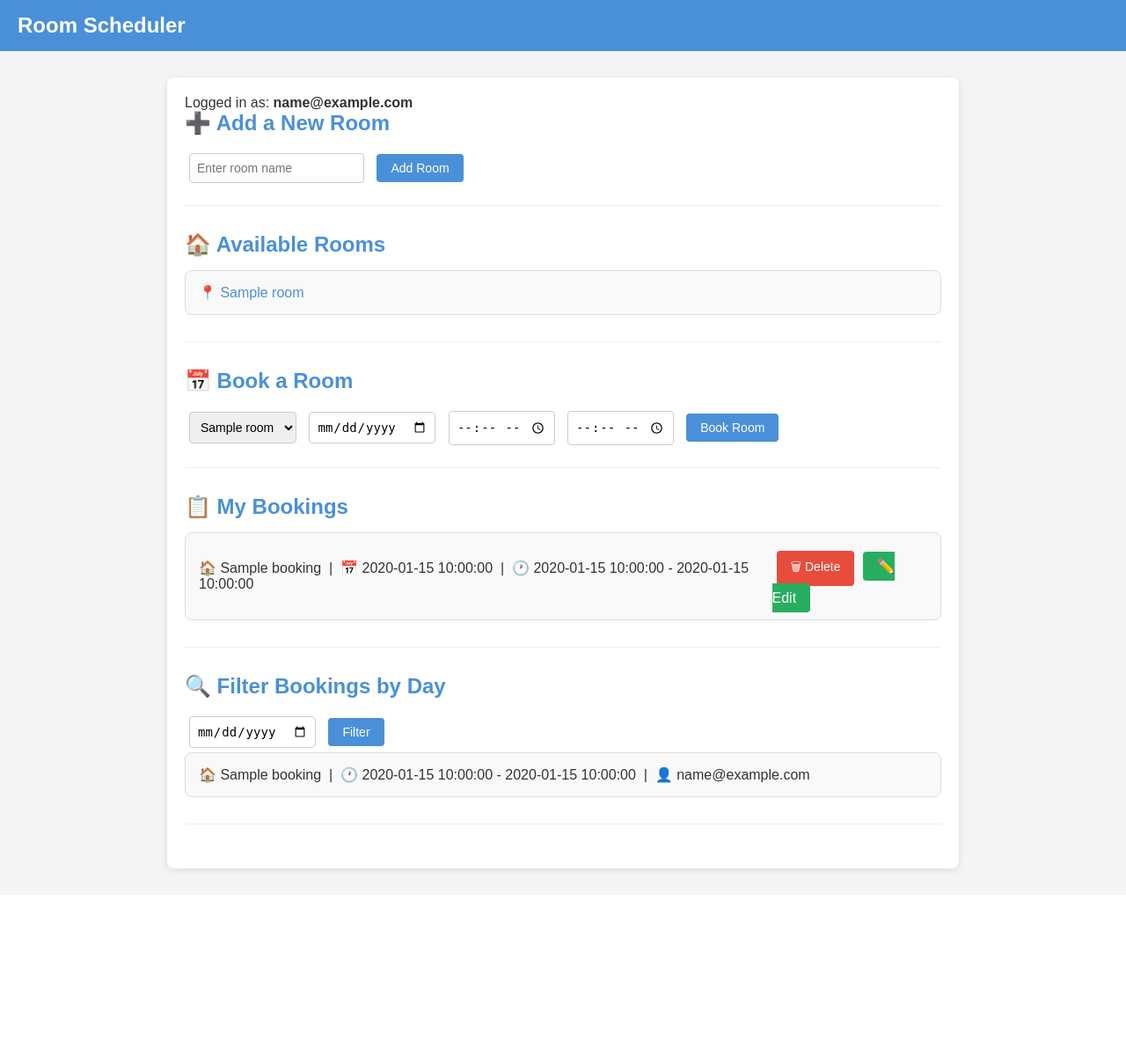
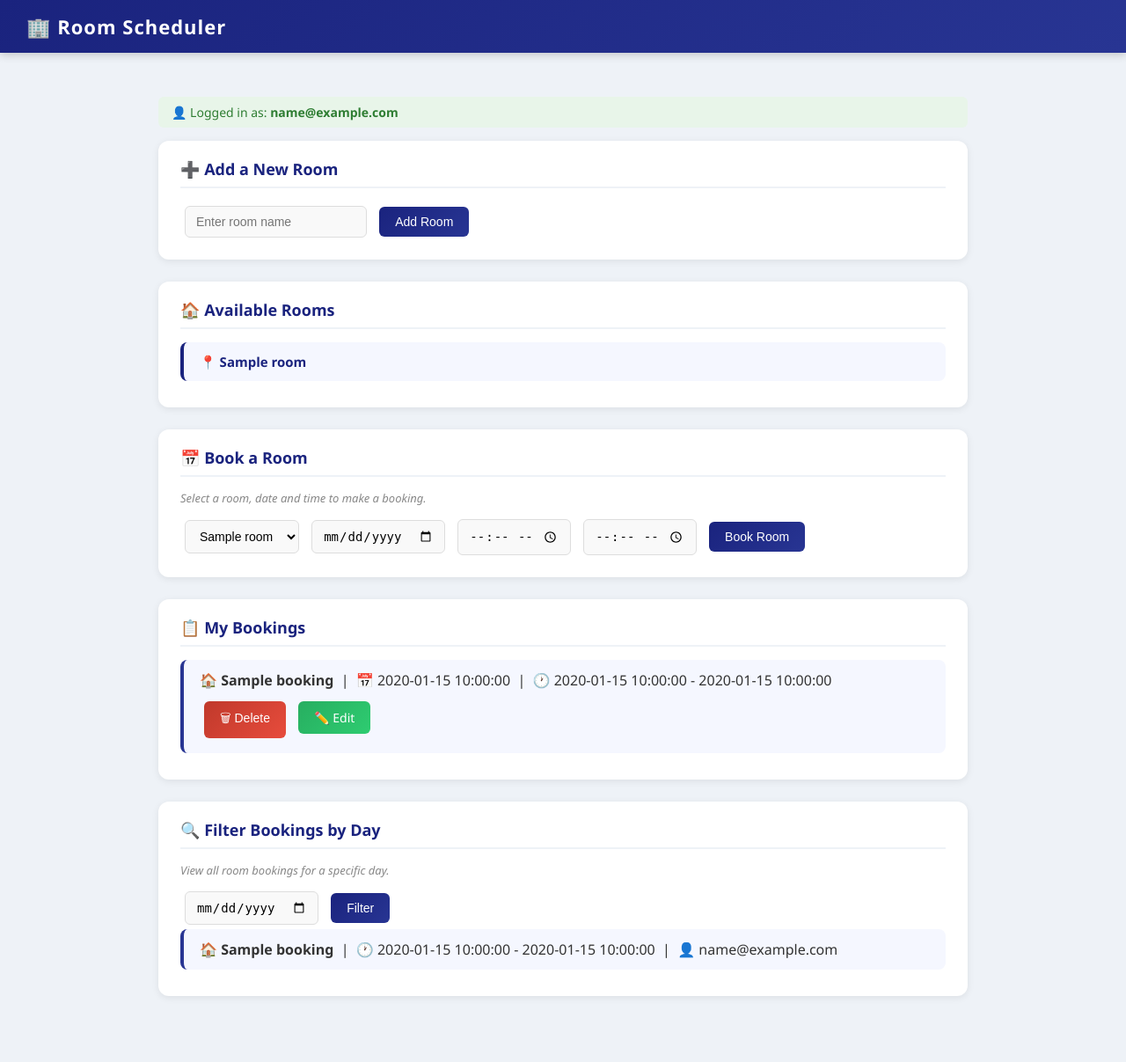
Before and after one commit to AditiTiwari07/room-scheduler-fastapi, a FastAPI app: template templates/index.html in a window 1280 px wide. Shown: the whole page at 88% size. Before the commit the page ends 995 px from the top, so only its background shows below. Run offline with FastAPI, Linux system fonts and the light colour scheme; the template is opened without the code that fills it: most values are stand-ins (such as "Sample title", 1, 10 or a date in 2020); parts of the project's set-up code (start-up, migrations or seed data) failed here and were passed over; some libraries are stand-ins or nearby versions.

Commit message:
error messages and improve UI design

```diff
--- a/app.py
+++ b/app.py
@@ -27,13 +27,13 @@ except Exception as e:
 # Define the app
 app = FastAPI()
 
-# Open database and collections
+
 db = client['A1-3195197']
 room_collection = db['rooms']
 day_collection = db['days']
 booking_collection = db['bookings']
 
-# Firebase request adapter
+
 firebase_request_adapter = requests.Request()
 
 # Static files and templates
@@ -56,7 +56,7 @@ def validateFirebaseToken(id_token):
 @app.get('/', response_class=HTMLResponse)
 async def root(request: Request):
     id_token = request.cookies.get('token')
-    error_message = 'No error here'
+    error_message = request.query_params.get('error', '')
     user_token = None
 
     user_token = validateFirebaseToken(id_token)
@@ -66,7 +66,7 @@ async def root(request: Request):
     for room in room_collection.find():
         rooms.append(room)
 
-    # get all bookings for current user
+
     bookings = []
     if user_token:
         for booking in booking_collection.find({'user_email': user_token['email']}):
@@ -94,7 +94,7 @@ async def addRoom(request: Request):
     # check if room already exists
     existing_room = room_collection.find_one({'name': room_name})
     if existing_room:
-        return RedirectResponse('/', status_code=status.HTTP_302_FOUND)
+        return RedirectResponse('/?error=Room+already+exists', status_code=status.HTTP_302_FOUND)
 
     # add room to database
     room_collection.insert_one({
@@ -119,6 +119,10 @@ async def addBooking(request: Request):
     start_time = form['start_time']
     end_time = form['end_time']
 
+
+    if end_time <= start_time:
+        return RedirectResponse('/?error=End+time+must+be+after+start+time', status_code=status.HTTP_302_FOUND)
+
     # check for clashing bookings
     existing_bookings = booking_collection.find({
         'room_name': room_name,
@@ -129,7 +133,7 @@ async def addBooking(request: Request):
         existing_start = existing['start_time']
         existing_end = existing['end_time']
         if not (end_time <= existing_start or start_time >= existing_end):
-            return RedirectResponse('/', status_code=status.HTTP_302_FOUND)
+            return RedirectResponse('/?error=Room+already+booked+for+this+time', status_code=status.HTTP_302_FOUND)
 
     # add booking to database
     booking_collection.insert_one({
@@ -153,7 +157,6 @@ async def deleteBooking(request: Request):
     form = await request.form()
     booking_id = form['booking_id']
 
-    # only delete if this booking belongs to the current user
     booking = booking_collection.find_one({
         '_id': ObjectId(booking_id),
         'user_email': user_token['email']
@@ -200,11 +203,13 @@ async def editBookingPost(request: Request, booking_id: str):
     start_time = form['start_time']
     end_time = form['end_time']
 
-    # get current booking to know the room name
+    if end_time <= start_time:
+        return RedirectResponse('/?error=End+time+must+be+after+start+time', status_code=status.HTTP_302_FOUND)
+
+
     booking = booking_collection.find_one({'_id': ObjectId(booking_id)})
     room_name = booking['room_name']
 
-    # check for clashing bookings excluding current booking
     existing_bookings = booking_collection.find({
         'room_name': room_name,
         'date': date,
@@ -215,7 +220,7 @@ async def editBookingPost(request: Request, booking_id: str):
         existing_start = existing['start_time']
         existing_end = existing['end_time']
         if not (end_time <= existing_start or start_time >= existing_end):
-            return RedirectResponse('/', status_code=status.HTTP_302_FOUND)
+            return RedirectResponse('/?error=Room+already+booked+for+this+time', status_code=status.HTTP_302_FOUND)
 
     # update the booking
     booking_collection.update_one(
@@ -228,6 +233,8 @@ async def editBookingPost(request: Request, booking_id: str):
     )
 
     return RedirectResponse('/', status_code=status.HTTP_302_FOUND)
+
+
 @app.post('/delete-room', response_class=RedirectResponse)
 async def deleteRoom(request: Request):
     id_token = request.cookies.get('token')
@@ -245,17 +252,19 @@ async def deleteRoom(request: Request):
     })
 
     if not room:
-        return RedirectResponse('/', status_code=status.HTTP_302_FOUND)
+        return RedirectResponse('/?error=You+can+only+delete+rooms+you+created', status_code=status.HTTP_302_FOUND)
 
     # check if room has any bookings
     existing_bookings = booking_collection.find_one({'room_name': room_name})
     if existing_bookings:
-        return RedirectResponse('/', status_code=status.HTTP_302_FOUND)
+        return RedirectResponse('/?error=Cannot+delete+room+with+existing+bookings', status_code=status.HTTP_302_FOUND)
 
     # delete the room
     room_collection.delete_one({'name': room_name})
 
     return RedirectResponse('/', status_code=status.HTTP_302_FOUND)
+
+
 @app.post('/filter-bookings', response_class=HTMLResponse)
 async def filterBookings(request: Request):
     id_token = request.cookies.get('token')
@@ -275,7 +284,6 @@ async def filterBookings(request: Request):
     for booking in booking_collection.find({'user_email': user_token['email']}):
         bookings.append(booking)
 
-
     filtered_bookings = []
     for booking in booking_collection.find({'date': date}):
         filtered_bookings.append(booking)
@@ -286,11 +294,13 @@ async def filterBookings(request: Request):
     return templates.TemplateResponse('index.html', {
         'request': request,
         'user_token': user_token,
-        'error_message': 'No error here',
+        'error_message': '',
         'rooms': rooms,
         'bookings': bookings,
         'filtered_bookings': filtered_bookings
     })
+
+
 @app.get('/room/{room_name}', response_class=HTMLResponse)
 async def viewRoom(request: Request, room_name: str):
     id_token = request.cookies.get('token')
@@ -298,13 +308,13 @@ async def viewRoom(request: Request, room_name: str):
     if not user_token:
         return RedirectResponse('/', status_code=status.HTTP_302_FOUND)
 
-    # get all bookings for this room sorted by date and time
+
     bookings = []
     for booking in booking_collection.find({'room_name': room_name}):
         bookings.append(booking)
     bookings.sort(key=lambda x: (x['date'], x['start_time']))
 
-    # get bookings for this room by current user
+
     my_bookings = []
     for booking in booking_collection.find({
         'room_name': room_name,
@@ -313,7 +323,7 @@ async def viewRoom(request: Request, room_name: str):
         my_bookings.append(booking)
     my_bookings.sort(key=lambda x: (x['date'], x['start_time']))
 
-    # calculate occupancy, earliest free time and calendar for next 5 days
+
     from datetime import datetime, timedelta
     today = datetime.now().date()
     occupancy = []
@@ -376,7 +386,6 @@ async def viewRoom(request: Request, room_name: str):
             end_parts = b['end_time'].split(':')
             start_mins = int(start_parts[0]) * 60 + int(start_parts[1])
             end_mins = int(end_parts[0]) * 60 + int(end_parts[1])
-            # position from top: each minute = 1px, starting from 09:00
             top = start_mins - 540
             height = end_mins - start_mins
             slots.append({
--- a/static/style.css
+++ b/static/style.css
@@ -5,43 +5,56 @@
 }
 
 body {
-    font-family: Arial, sans-serif;
-    background-color: #f4f4f4;
+    font-family: 'Segoe UI', Arial, sans-serif;
+    background-color: #eef2f7;
     color: #333;
 }
 
 nav {
-    background-color: #4a90d9;
-    padding: 15px 20px;
+    background: linear-gradient(135deg, #1a237e, #283593);
+    padding: 15px 30px;
     color: white;
+    display: flex;
+    justify-content: space-between;
+    align-items: center;
+    box-shadow: 0 2px 10px rgba(0,0,0,0.2);
 }
 
 nav h1 {
-    font-size: 24px;
+    font-size: 22px;
+    letter-spacing: 1px;
 }
 
 .container {
-    max-width: 900px;
+    max-width: 960px;
     margin: 30px auto;
     padding: 20px;
+}
+
+.card {
     background: white;
-    border-radius: 8px;
-    box-shadow: 0 2px 8px rgba(0,0,0,0.1);
+    border-radius: 12px;
+    padding: 20px 25px;
+    margin-bottom: 25px;
+    box-shadow: 0 2px 8px rgba(0,0,0,0.08);
 }
 
 h2 {
+    font-size: 18px;
+    color: #1a237e;
     margin-bottom: 15px;
-    color: #4a90d9;
+    padding-bottom: 8px;
+    border-bottom: 2px solid #eef2f7;
 }
 
 h3 {
-    margin-top: 20px;
-    margin-bottom: 10px;
-    color: #333;
+    font-size: 16px;
+    color: #283593;
+    margin-bottom: 12px;
 }
 
 a {
-    color: #4a90d9;
+    color: #1a237e;
     text-decoration: none;
 }
 
@@ -55,106 +68,147 @@ input[type="time"],
 input[type="email"],
 input[type="password"],
 select {
-    padding: 8px;
+    padding: 9px 12px;
     margin: 5px;
-    border: 1px solid #ccc;
-    border-radius: 4px;
+    border: 1px solid #ddd;
+    border-radius: 6px;
     font-size: 14px;
+    background: #f9f9f9;
+    transition: border 0.2s;
+}
+
+input[type="text"]:focus,
+input[type="date"]:focus,
+input[type="time"]:focus,
+select:focus {
+    border-color: #1a237e;
+    outline: none;
+    background: white;
 }
 
 input[type="submit"],
 button {
-    padding: 8px 16px;
+    padding: 9px 18px;
     margin: 5px;
-    background-color: #4a90d9;
+    background: linear-gradient(135deg, #1a237e, #283593);
     color: white;
     border: none;
-    border-radius: 4px;
+    border-radius: 6px;
     cursor: pointer;
     font-size: 14px;
+    transition: opacity 0.2s;
 }
 
 input[type="submit"]:hover,
 button:hover {
-    background-color: #357abd;
-}
-
-.login-box {
-    background: #f9f9f9;
-    padding: 20px;
-    border-radius: 8px;
-    margin-bottom: 20px;
-    border: 1px solid #ddd;
+    opacity: 0.85;
 }
 
 .room-card {
-    background: #f9f9f9;
-    padding: 15px;
+    background: #f5f7ff;
+    padding: 12px 18px;
     border-radius: 8px;
     margin-bottom: 10px;
-    border: 1px solid #ddd;
+    border-left: 4px solid #1a237e;
     display: flex;
     justify-content: space-between;
     align-items: center;
 }
 
+.room-card a {
+    font-weight: bold;
+    font-size: 15px;
+    color: #1a237e;
+}
+
 .booking-card {
-    background: #f9f9f9;
-    padding: 15px;
+    background: #f5f7ff;
+    padding: 12px 18px;
     border-radius: 8px;
     margin-bottom: 10px;
+    border-left: 4px solid #283593;
+    display: flex;
+    justify-content: space-between;
+    align-items: center;
+    flex-wrap: wrap;
+    gap: 8px;
+}
+
+.delete-btn {
+    background: linear-gradient(135deg, #c0392b, #e74c3c) !important;
+}
+
+.delete-btn:hover {
+    opacity: 0.85 !important;
+}
+
+.edit-btn {
+    background: linear-gradient(135deg, #27ae60, #2ecc71);
+    color: white;
+    padding: 9px 18px;
+    border-radius: 6px;
+    text-decoration: none;
+    font-size: 14px;
+    margin: 5px;
+}
+
+.edit-btn:hover {
+    opacity: 0.85;
+    text-decoration: none;
+}
+
+.back-btn {
+    display: inline-block;
+    margin-top: 15px;
+    padding: 9px 18px;
+    background: linear-gradient(135deg, #1a237e, #283593);
+    color: white;
+    border-radius: 6px;
+    text-decoration: none;
+    font-size: 14px;
+}
+
+.back-btn:hover {
+    opacity: 0.85;
+    text-decoration: none;
+}
+
+.login-box {
+    background: #f5f7ff;
+    padding: 20px;
+    border-radius: 10px;
+    margin-bottom: 20px;
     border: 1px solid #ddd;
+}
+
+.user-info {
+    background: #e8f5e9;
+    padding: 8px 15px;
+    border-radius: 6px;
+    margin-bottom: 15px;
+    font-size: 14px;
+    color: #2e7d32;
     display: flex;
     justify-content: space-between;
     align-items: center;
 }
 
-.delete-btn {
-    background-color: #e74c3c !important;
+.note {
+    color: #888;
+    font-size: 13px;
+    margin-bottom: 10px;
+    font-style: italic;
 }
 
-.delete-btn:hover {
-    background-color: #c0392b !important;
+.occupancy-bar {
+    height: 10px;
+    border-radius: 5px;
+    background: #eee;
+    margin-top: 5px;
+    overflow: hidden;
 }
 
-.edit-btn {
-    background-color: #27ae60 !important;
-    color: white;
-    padding: 8px 16px;
-    border-radius: 4px;
-    text-decoration: none;
+.occupancy-fill {
+    height: 100%;
+    border-radius: 5px;
 }
-
-.edit-btn:hover {
-    background-color: #219a52 !important;
-    text-decoration: none;
-}
-
-.back-btn {
-    display: inline-block;
-    margin-top: 20px;
-    padding: 8px 16px;
-    background-color: #4a90d9;
-    color: white;
-    border-radius: 4px;
-    text-decoration: none;
-}
-
-.back-btn:hover {
-    background-color: #357abd;
-    text-decoration: none;
-}
-
-.error-message {
-    color: #e74c3c;
-    padding: 10px;
-    background: #fde8e8;
-    border-radius: 4px;
-    margin-bottom: 10px;
-}
-
-.section {
-    margin-bottom: 30px;
-    padding-bottom: 20px;
-    border-bottom: 1px solid #eee;
-}
--- a/templates/base.html
+++ b/templates/base.html
@@ -9,20 +9,23 @@
 </head>
 <body>
     <nav>
-        <h1>Room Scheduler</h1>
+        <h1>🏢 Room Scheduler</h1>
+        <div>
+            <div id="login-box" hidden="true">
+                <input type="text" id="email" placeholder="Email"/>
+                <input type="password" id="password" placeholder="Password"/>
+                <button id="login">Login</button>
+                <button id="sign-up">Sign Up</button>
+            </div>
+            <button id="sign-out" hidden="true" class="delete-btn">Sign Out</button>
+        </div>
     </nav>
+
     <div class="container">
-        <div id="login-box" hidden="true" class="login-box">
-            <h3>Login / Sign Up</h3>
-            Email:<input type="text" name="" id="email"/><br/>
-            Password:<input type="password" name="" id="password"/><br/>
-            <button id="login">Login</button>
-            <button id="sign-up">Sign Up</button>
+        {% if user_token %}
+        <div class="user-info">
+            <span>👤 Logged in as: <strong>{{ user_token.email }}</strong></span>
         </div>
-        <button id="sign-out" hidden="true" class="delete-btn">Sign out</button>
-
-        {% if user_token %}
-            <p>Logged in as: <strong>{{ user_token.email }}</strong></p>
         {% endif %}
 
         {% block content %}{% endblock %}
--- a/templates/index.html
+++ b/templates/index.html
@@ -4,7 +4,13 @@
 
 {% if user_token %}
 
-<div class="section">
+{% if error_message %}
+<div style="background:#fde8e8; color:#c0392b; padding:12px 18px; border-radius:8px; margin-bottom:15px; border-left:4px solid #e74c3c;">
+    ⚠️ {{ error_message }}
+</div>
+{% endif %}
+
+<div class="card">
 <h2>➕ Add a New Room</h2>
 <form action="/add-room" method="post">
     <input type="text" name="room_name" placeholder="Enter room name" required/>
@@ -12,7 +18,7 @@
 </form>
 </div>
 
-<div class="section">
+<div class="card">
 <h2>🏠 Available Rooms</h2>
 {% if rooms %}
     {% for room in rooms %}
@@ -31,8 +37,9 @@
 {% endif %}
 </div>
 
-<div class="section">
+<div class="card">
 <h2>📅 Book a Room</h2>
+<p class="note">Select a room, date and time to make a booking.</p>
 <form action="/add-booking" method="post">
     <select name="room_name" required>
         {% for room in rooms %}
@@ -46,12 +53,12 @@
 </form>
 </div>
 
-<div class="section">
+<div class="card">
 <h2>📋 My Bookings</h2>
 {% if bookings %}
     {% for booking in bookings %}
         <div class="booking-card">
-            <span>🏠 {{ booking['room_name'] }} &nbsp;|&nbsp; 📅 {{ booking['date'] }} &nbsp;|&nbsp; 🕐 {{ booking['start_time'] }} - {{ booking['end_time'] }}</span>
+            <span>🏠 <strong>{{ booking['room_name'] }}</strong> &nbsp;|&nbsp; 📅 {{ booking['date'] }} &nbsp;|&nbsp; 🕐 {{ booking['start_time'] }} - {{ booking['end_time'] }}</span>
             <div>
                 <form action="/delete-booking" method="post" style="display:inline">
                     <input type="hidden" name="booking_id" value="{{ booking['_id'] }}"/>
@@ -62,12 +69,13 @@
         </div>
     {% endfor %}
 {% else %}
-    <p>No bookings yet.</p>
+    <p class="note">You have no bookings yet.</p>
 {% endif %}
 </div>
 
-<div class="section">
+<div class="card">
 <h2>🔍 Filter Bookings by Day</h2>
+<p class="note">View all room bookings for a specific day.</p>
 <form action="/filter-bookings" method="post">
     <input type="date" name="date" required/>
     <input type="submit" value="Filter"/>
@@ -77,19 +85,19 @@
 {% if filtered_bookings %}
     {% for booking in filtered_bookings %}
         <div class="booking-card">
-            <span>🏠 {{ booking['room_name'] }} &nbsp;|&nbsp; 🕐 {{ booking['start_time'] }} - {{ booking['end_time'] }} &nbsp;|&nbsp; 👤 {{ booking['user_email'] }}</span>
+            <span>🏠 <strong>{{ booking['room_name'] }}</strong> &nbsp;|&nbsp; 🕐 {{ booking['start_time'] }} - {{ booking['end_time'] }} &nbsp;|&nbsp; 👤 {{ booking['user_email'] }}</span>
         </div>
     {% endfor %}
 {% else %}
-    <p>No bookings found for that day.</p>
+    <p class="note">No bookings found for that day.</p>
 {% endif %}
 {% endif %}
 </div>
 
 {% else %}
-<div class="section">
+<div class="card">
 <h2>Welcome to Room Scheduler 🏢</h2>
-<p>Please login or sign up to manage rooms and bookings.</p>
+<p class="note">Please login or sign up using the form in the top right to manage rooms and bookings.</p>
 </div>
 {% endif %}
 
```
Also changed, not shown: templates/room.html (+44 -37 lines).
